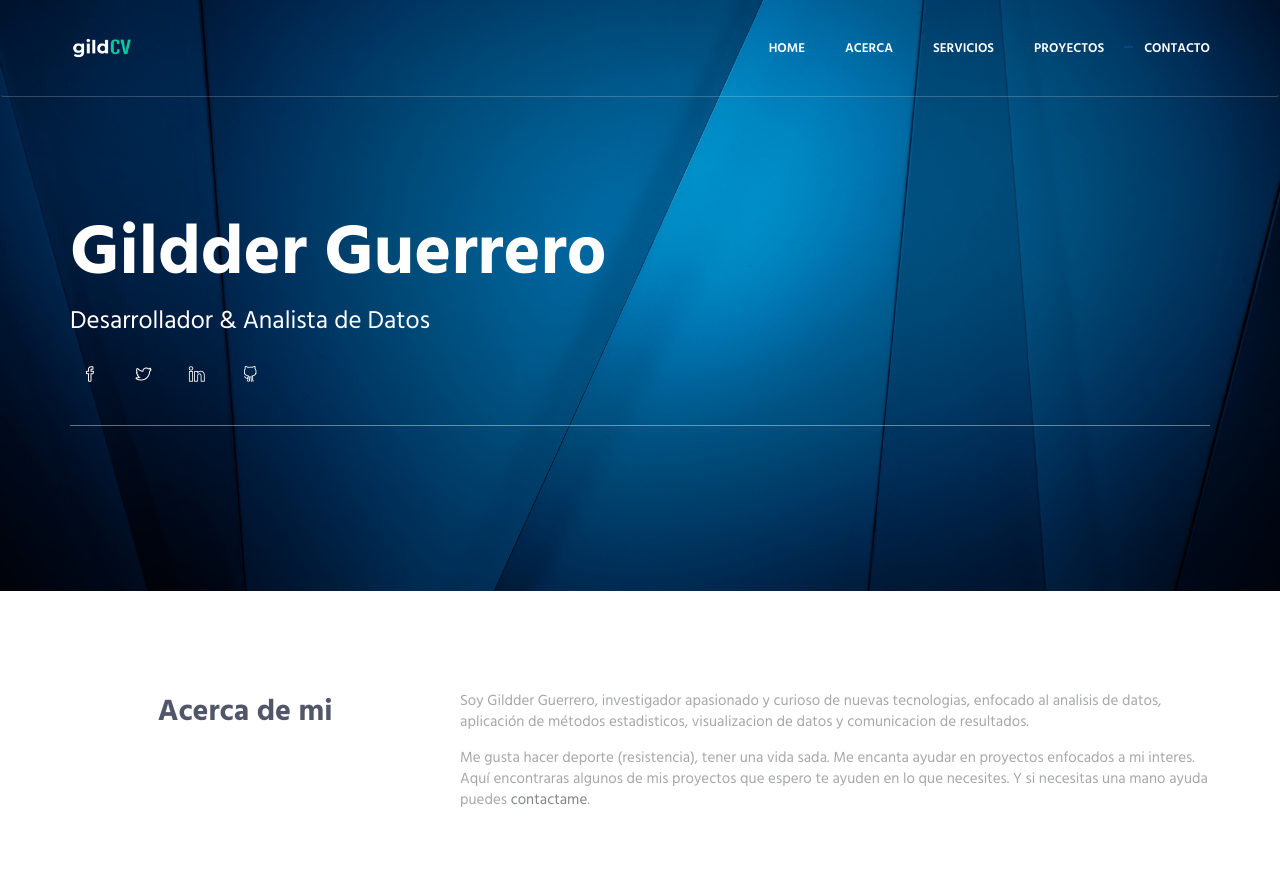
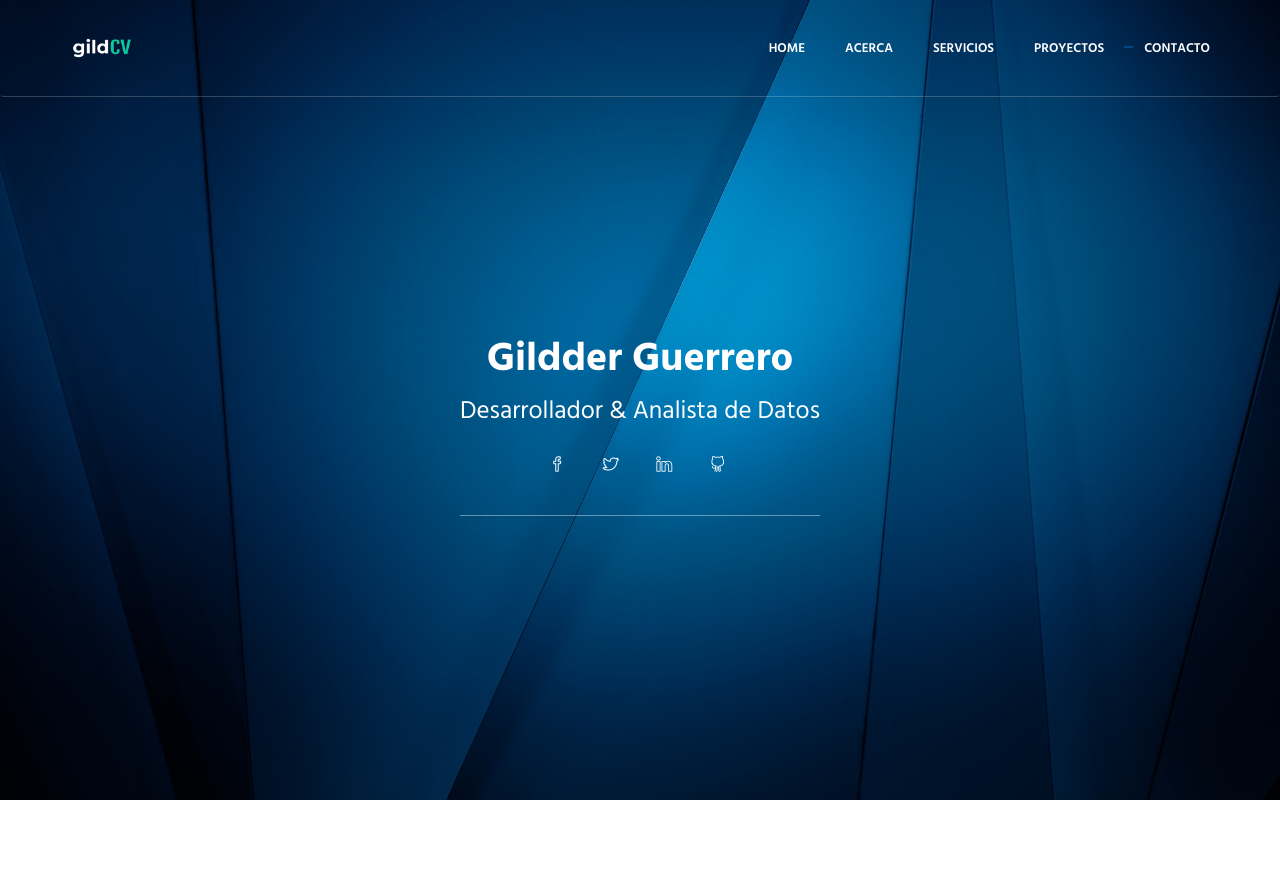
Before and after one commit to gildder/gildder.github.io, a website: page index.html in a window 1280 px wide. Shown: the top 874 px of the page. Drawn offline with nearby package versions, Linux system fonts and the light colour scheme; files that its build step writes are made by us from their sources.

Commit message:
Se centro nombre del portafolio y agrando la imagen principal a toda la pantalla.

```diff
--- a/sass/gui/_promo-block.scss
+++ b/sass/gui/_promo-block.scss
@@ -9,14 +9,24 @@
 
 .promo-block {
 	padding: 220px 0 130px;
+	height: 100vh;
+
+	.container {
+		display: flex;
+		flex-direction: column;
+		justify-content: center;
+		align-items: center;
+		text-align: center;
+		width: 100%;
+		height: 100%;
 
 		.promo-block-title {
-		@include mx.font($size: 70px);
+			@include mx.font($size: 40px);
 			color: mx.$color-white;
 			line-height: 1;
 
 			@media (max-width: mx.$screen-xs-min) {
-			@include mx.font($size: 50px);
+				@include mx.font($size: 30px);
 			}
 		}
 
@@ -29,5 +39,8 @@
 			border-bottom: 1px solid rgba(255,255,255,.4);
 			padding-bottom: 20px;
 			margin-bottom: 35px;
+			align-items: center;
+			width: 100%;
 		}
 	}
+}
```
Lines whose indentation alone changed are shown as unchanged.
